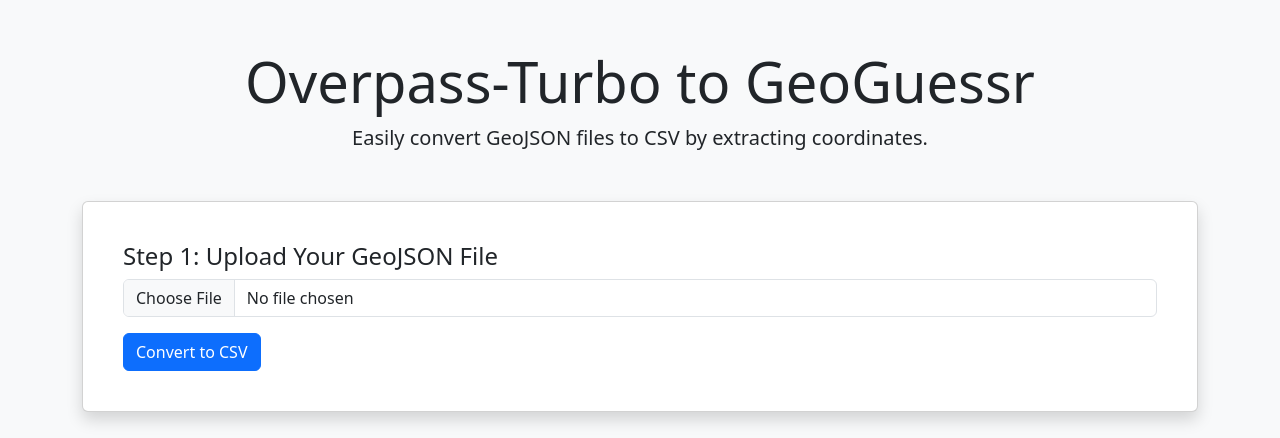
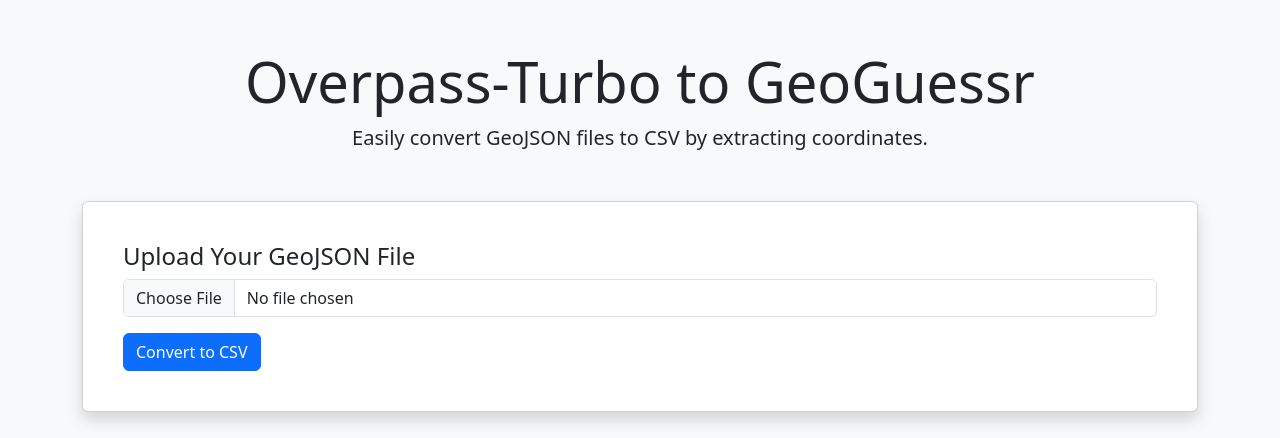
Before and after one commit to ceickmeyer/geoguessr, a plain HTML site: page index.html in a window 1280 px wide. Shown: the top 438 px of the page. Drawn offline with nearby package versions, Linux system fonts and the light colour scheme.

Commit message:
okie doke

```diff
--- a/index.html
+++ b/index.html
@@ -21,7 +21,7 @@
 
       <div class="card shadow p-4 mb-5">
         <div class="card-body">
-          <h2 class="h4">Step 1: Upload Your GeoJSON File</h2>
+          <h2 class="h4">Upload Your GeoJSON File</h2>
           <input
             type="file"
             id="geojsonFile"
```
Also changed, not shown: images/step1.png.
